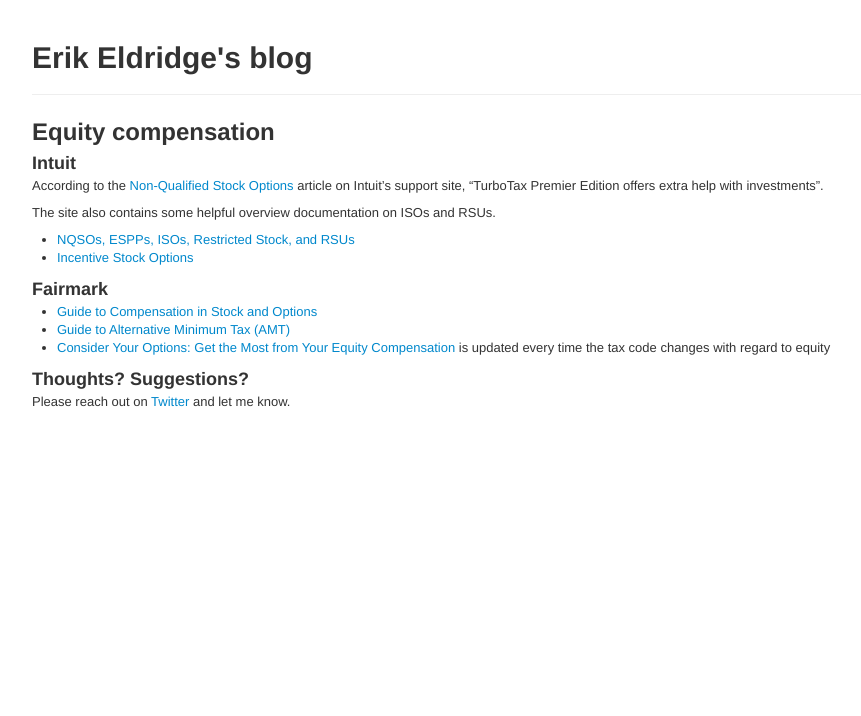
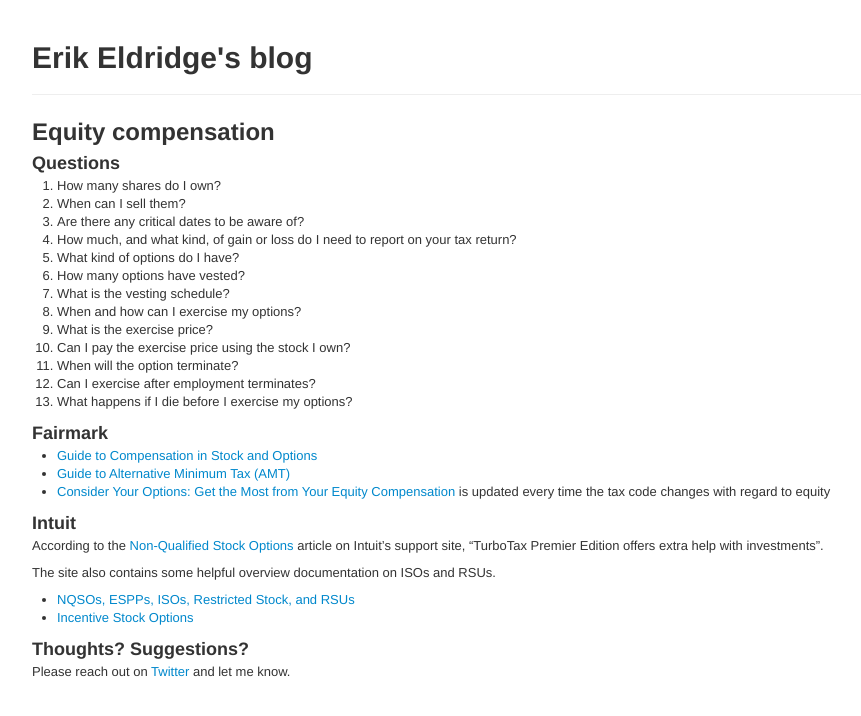
Before and after one commit to erikeldridge/erikeldridge.github.com, a Jekyll site: the page built from _posts/2012-2-24-equity-compensation.md, in a window 1280 px wide. Shown: the top 716 px of the page, without its empty margins (138-999 px from the left). Built offline with Jekyll 4.4.1, drawn with Linux system fonts in a browser that asks for light colours; Markdown is read by kramdown in place of the engine named in the settings; comment, search, counter and statistics services are not loaded.

Commit message:
Add questions section to equity compensation post

```diff
--- a/_posts/2012-2-24-equity-compensation.md
+++ b/_posts/2012-2-24-equity-compensation.md
@@ -3,6 +3,28 @@
 ---
 
 ## Equity compensation
+
+### Questions
+
+1. How many shares do I own?
+1. When can I sell them?
+1. Are there any critical dates to be aware of?
+1. How much, and what kind, of gain or loss do I need to report on your tax return?
+1. What kind of options do I have?
+1. How many options have vested?
+1. What is the vesting schedule?
+1. When and how can I exercise my options?
+1. What is the exercise price?
+1. Can I pay the exercise price using the stock I own?
+1. When will the option terminate?
+1. Can I exercise after employment terminates?
+1. What happens if I die before I exercise my options?
+
+### Fairmark
+
+* [Guide to Compensation in Stock and Options](http://fairmark.com/execcomp/index.htm)
+* [Guide to Alternative Minimum Tax (AMT)](http://fairmark.com/amt/index.htm)
+* [Consider Your Options: Get the Most from Your Equity Compensation](http://www.amazon.com/gp/product/0979224896/ref=ox_sc_act_title_1?ie=UTF8&m=ATVPDKIKX0DER) is updated every time the tax code changes with regard to equity
 
 ### Intuit
 
```
Also changed, not shown: other parts of _posts/2012-2-24-equity-compensation.md (+0 -6 lines).
